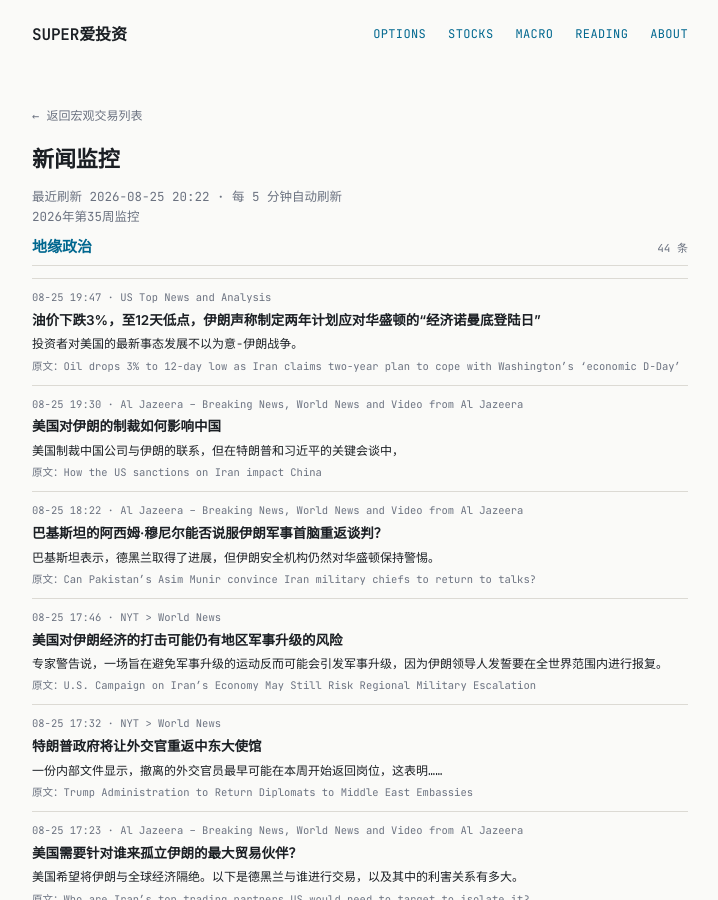
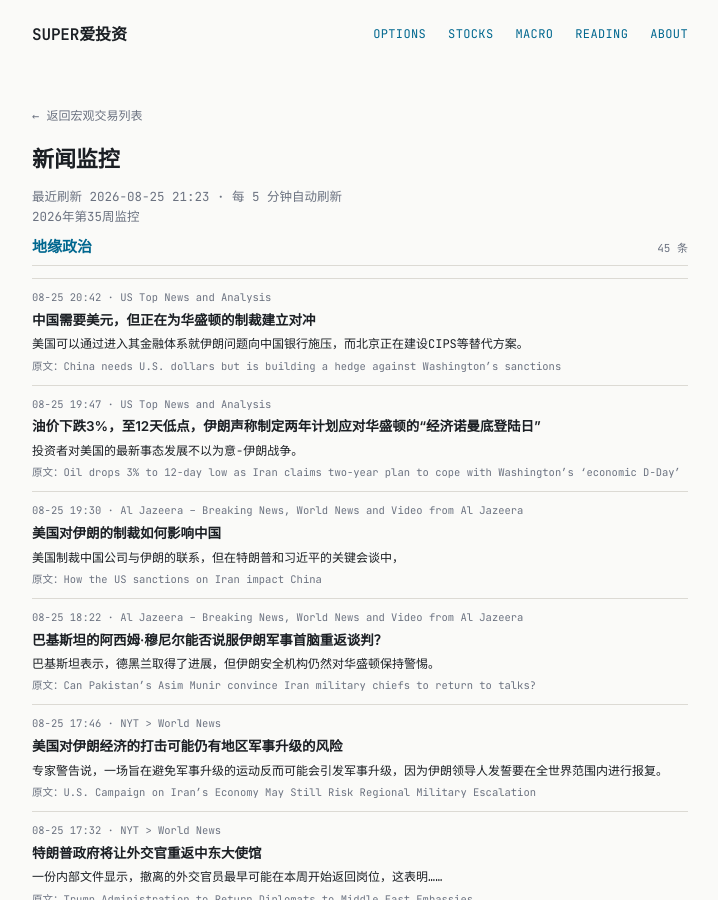
Before and after one commit to tang3super/tang3super.github.io, a Jekyll site: the page built from macro-trade/news-digest.md, in a window 1280 px wide and 900 px high. Shown: the whole window, without its empty margins (280-998 px from the left). Built offline with Jekyll 4.4.1, drawn with Linux system fonts in a browser that asks for light colours; some of the changed text lies outside the part shown.

Commit message:
sync news-digest article

```diff
--- a/macro-trade/news-digest.md
+++ b/macro-trade/news-digest.md
@@ -5,11 +5,18 @@ title: 新闻监控
 date: '2026-08-25'
 summary: 2026年第35周监控
 week_label: 2026年第35周监控
-last_updated: 2026-08-25 20:22
+last_updated: 2026-08-25 21:23
 refresh_note: 每 5 分钟自动刷新
 topics:
 - name: 地缘政治
   items:
+  - title: China needs U.S. dollars but is building a hedge against Washington’s sanctions
+    summary: The U.S. can pressure Chinese banks over Iran through access to its financial system, while Beijing is building alternatives such as CIPS.
+    link: https://www.cnbc.com/2026/08/25/china-iran-us-sanctions-banks-cips.html
+    source: US Top News and Analysis
+    time: 08-25 20:42
+    title_zh: 中国需要美元，但正在为华盛顿的制裁建立对冲
+    summary_zh: 美国可以通过进入其金融体系就伊朗问题向中国银行施压，而北京正在建设CIPS等替代方案。
   - title: Oil drops 3% to 12-day low as Iran claims two-year plan to cope with Washington’s ‘economic D-Day’
     summary: Investors shrugged off the latest developments in the U.S.-Iran war.
     link: https://www.cnbc.com/2026/08/25/oil-prices-iran-trump-hormuz.html
@@ -376,6 +383,13 @@ topics:
     summary_zh: 英伟达公布财报，美联储主席凯文·沃什将发表他的首次杰克逊霍尔演讲。
 - name: AI基建
   items:
+  - title: Jim Cramer's top 10 things to watch in the stock market Tuesday
+    summary: Chip stocks are bouncing back, one day before Nvidia's earnings report Wednesday night.
+    link: https://www.cnbc.com/2026/08/25/jim-cramers-top-10-things-to-watch-in-the-stock-market-tuesday.html
+    source: US Top News and Analysis
+    time: 08-25 20:59
+    title_zh: 吉姆·克莱默（Jim Cramer）周二股市最值得关注的10件事
+    summary_zh: 芯片股正在反弹，距离英伟达周三晚间发布财报的前一天。
   - title: Nvidia’s dependence on hyperscalers faces big test in earnings report
     summary: Nvidia is trying to expand its customer base by creating new financing options that allow for more clients to purchase its costly systems.
     link: https://www.cnbc.com/2026/08/25/nvidias-dependence-on-hyperscalers-faces-big-test-in-earnings-report.html
```
